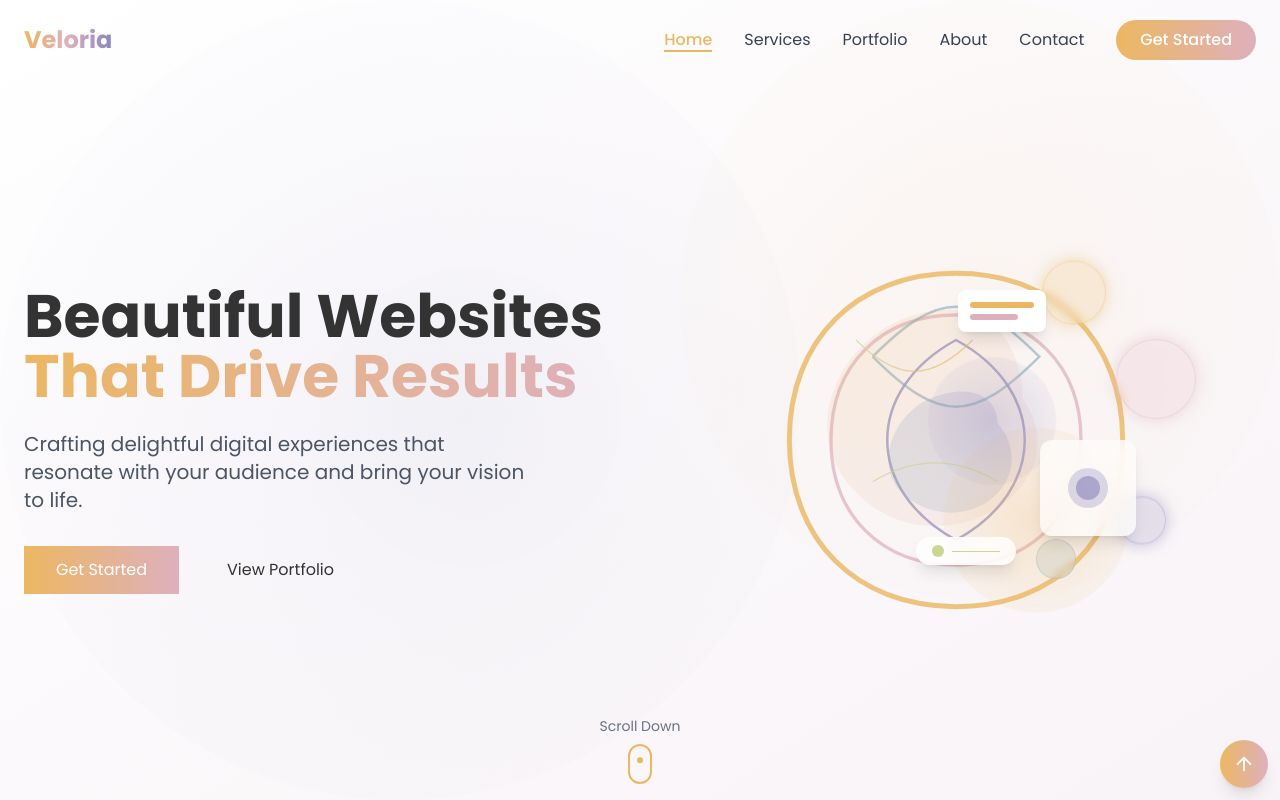
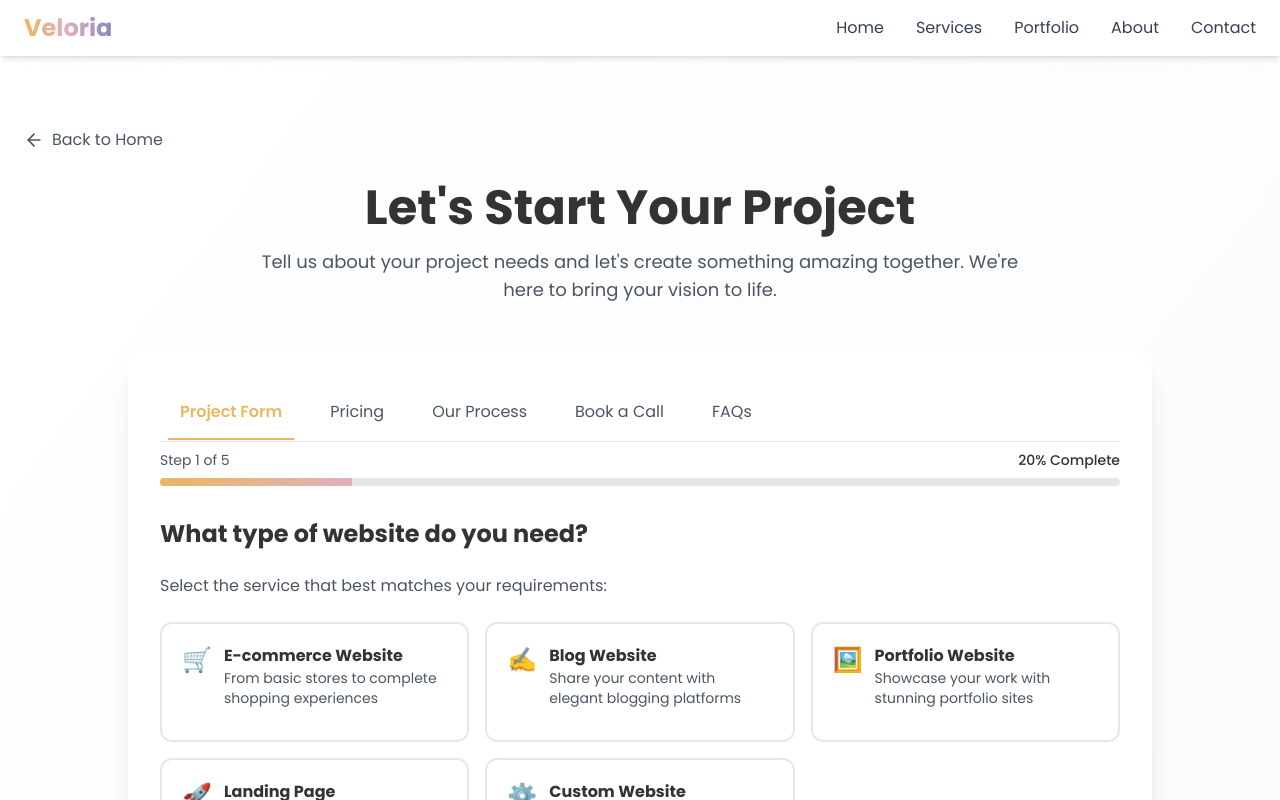
Before and after one commit to anny-whatever/veloria, a React (Vite) app in the folder client/: page /get-started in a window 1280 px wide. Shown: the top 800 px of the page. Built offline with nearby package versions, Linux system fonts and the light colour scheme.

Commit message:
Fixed header buttons

```diff
--- a/client/package.json
+++ b/client/package.json
@@ -14,7 +14,8 @@
     "lucide-react": "^0.263.1",
     "react": "^18.2.0",
     "react-dom": "^18.2.0",
-    "react-intersection-observer": "^9.5.2"
+    "react-intersection-observer": "^9.5.2",
+    "react-router-dom": "^7.3.0"
   },
   "devDependencies": {
     "@types/react": "^18.2.15",
--- a/client/src/App.jsx
+++ b/client/src/App.jsx
@@ -78,7 +78,7 @@ function App() {
                   "primary",
                   "secondary",
                   "accent",
-                  "light",
+                  "primary",
                   "secondary",
                   "primary",
                   "secondary",
--- a/client/src/components/Header/Header.jsx
+++ b/client/src/components/Header/Header.jsx
@@ -1,5 +1,6 @@
 // src/components/Header/Header.jsx
 import { useEffect } from "react";
+import { Link } from "react-router-dom";
 import { motion } from "framer-motion";
 import { useInView } from "react-intersection-observer";
 
@@ -8,6 +9,28 @@ const Header = () => {
     threshold: 0.1,
     triggerOnce: true,
   });
+
+  const scrollToSection = (sectionId) => {
+    const section = document.getElementById(sectionId);
+    if (section) {
+      // Get the navbar height to offset the scroll position
+      const navbar = document.querySelector("nav");
+      const navbarHeight = navbar ? navbar.offsetHeight : 0;
+
+      // Calculate the target position (element position - navbar height - extra padding)
+      const targetPosition =
+        section.getBoundingClientRect().top +
+        window.pageYOffset -
+        navbarHeight -
+        20;
+
+      // Smooth scroll to the calculated position
+      window.scrollTo({
+        top: targetPosition,
+        behavior: "smooth",
+      });
+    }
+  };
 
   // Animation variants
   const containerVariants = {
@@ -135,6 +158,7 @@ const Header = () => {
               className="flex sm:flex-row gap-4 justify-center md:justify-start"
               variants={itemVariants}
             >
+              <Link to="/get-started">
                 <motion.button
                   className="btn-primary px-8 py-3 bg-gradient-to-r from-primary to-secondary text-white"
                   whileHover={{ scale: 1.05 }}
@@ -143,12 +167,14 @@ const Header = () => {
                 >
                   Get Started
                 </motion.button>
+              </Link>
 
               <motion.button
                 className="btn-outline px-8 py-3"
                 whileHover={{ scale: 1.05 }}
                 whileTap={{ scale: 0.95 }}
                 transition={{ type: "spring", stiffness: 400, damping: 17 }}
+                onClick={() => scrollToSection("portfolio")}
               >
                 View Portfolio
               </motion.button>
--- a/client/src/components/Navbar/NavLink.jsx
+++ b/client/src/components/Navbar/NavLink.jsx
@@ -1,11 +1,14 @@
 // src/components/Navbar/NavLink.jsx
 import { useState, useEffect } from "react";
 import { motion } from "framer-motion";
+import { Link } from "react-router-dom";
 
 const NavLink = ({ href, text, mobile = false, onClick }) => {
   const [isActive, setIsActive] = useState(false);
 
   useEffect(() => {
+    // Only add scroll listener for hash links
+    if (href.startsWith("#")) {
       const handleScroll = () => {
         // Get the element with this ID
         const element = document.querySelector(href);
@@ -22,8 +25,11 @@ const NavLink = ({ href, text, mobile = false, onClick }) => {
 
       window.addEventListener("scroll", handleScroll);
       return () => window.removeEventListener("scroll", handleScroll);
+    }
   }, [href]);
 
+  // For links starting with #, use normal anchor behavior
+  if (href.startsWith("#")) {
     return (
       <motion.a
         href={href}
@@ -46,6 +52,31 @@ const NavLink = ({ href, text, mobile = false, onClick }) => {
         )}
       </motion.a>
     );
+  }
+
+  // For other links, use Link component
+  return (
+    <Link to={href} onClick={onClick}>
+      <motion.span
+        className={`relative transition-all duration-300 ${
+          mobile ? "text-gray-800 text-xl" : "text-gray-700"
+        } hover:text-primary ${isActive ? "text-primary font-medium" : ""}`}
+        whileHover={{ scale: 1.05 }}
+        whileTap={{ scale: 0.95 }}
+        transition={{ type: "spring", stiffness: 400, damping: 17 }}
+      >
+        {text}
+        {isActive && !mobile && (
+          <motion.span
+            className="absolute bottom-0 left-0 w-full h-0.5 bg-primary"
+            initial={{ width: 0 }}
+            animate={{ width: "100%" }}
+            transition={{ duration: 0.3 }}
+          ></motion.span>
+        )}
+      </motion.span>
+    </Link>
+  );
 };
 
 export default NavLink;
--- a/client/src/components/Navbar/Navbar.jsx
+++ b/client/src/components/Navbar/Navbar.jsx
@@ -2,6 +2,7 @@
 import { useState, useEffect, useRef } from "react";
 import { Menu, X } from "lucide-react";
 import { motion, AnimatePresence } from "framer-motion";
+import { Link } from "react-router-dom";
 import Logo from "./Logo";
 import NavLink from "./NavLink";
 
@@ -107,6 +108,7 @@ const Navbar = () => {
             <NavLink href="#portfolio" text="Portfolio" />
             <NavLink href="#about" text="About" />
             <NavLink href="#contact" text="Contact" />
+            <Link to="/get-started">
               <motion.button
                 className="px-6 py-2 rounded-full bg-gradient-to-r from-primary to-secondary text-white font-medium transition-all duration-300 hover:shadow-glow-primary"
                 whileHover={{ scale: 1.05 }}
@@ -115,6 +117,7 @@ const Navbar = () => {
               >
                 Get Started
               </motion.button>
+            </Link>
           </div>
 
           {/* Mobile Menu Button */}
@@ -202,15 +205,17 @@ const Navbar = () => {
                     onClick={() => setIsOpen(false)}
                   />
                 </motion.div>
+                <motion.div variants={linkVariants}>
+                  <Link to="/get-started" onClick={() => setIsOpen(false)}>
                     <motion.button
-                  className="mt-4 px-8 py-3 rounded-full w-4/5 bg-gradient-to-r from-primary to-secondary text-white font-medium transition-all duration-300 hover:shadow-glow-primary"
-                  variants={linkVariants}
+                      className="mt-4 px-8 py-3 rounded-full w-full bg-gradient-to-r from-primary to-secondary text-white font-medium transition-all duration-300 hover:shadow-glow-primary"
                       whileHover={{ scale: 1.05 }}
                       whileTap={{ scale: 0.95 }}
-                  onClick={() => setIsOpen(false)}
                     >
                       Get Started
                     </motion.button>
+                  </Link>
+                </motion.div>
               </div>
             </motion.div>
           )}
--- a/client/src/index.css
+++ b/client/src/index.css
@@ -101,5 +101,17 @@ body {
   animation: textGradientAnimation 6s linear infinite;
 }
 
+/* src/styles/scrollbar-hide.css */
+
+/* Hide scrollbars for the tab navigation but keep scrolling functionality */
+.scrollbar-hide::-webkit-scrollbar {
+  display: none;
+}
+
+.scrollbar-hide {
+  -ms-overflow-style: none; /* IE and Edge */
+  scrollbar-width: none; /* Firefox */
+}
+
 /* These classes are defined directly in TailwindCSS, so we don't need to redefine them */
 /* Just add them as normal classes in your jsx files */
--- a/client/src/main.jsx
+++ b/client/src/main.jsx
@@ -1,11 +1,24 @@
 // src/main.jsx
 import React from "react";
 import ReactDOM from "react-dom/client";
-import App from "./App.jsx";
+import { createBrowserRouter, RouterProvider } from "react-router-dom";
+import App from "./App";
+import GetStarted from "./pages/GetStarted/GetStarted";
 import "./index.css";
+
+const router = createBrowserRouter([
+  {
+    path: "/",
+    element: <App />,
+  },
+  {
+    path: "/get-started",
+    element: <GetStarted />,
+  },
+]);
 
 ReactDOM.createRoot(document.getElementById("root")).render(
   <React.StrictMode>
-    <App />
+    <RouterProvider router={router} />
   </React.StrictMode>
 );
--- a/client/tailwind.config.js
+++ b/client/tailwind.config.js
@@ -1,3 +1,6 @@
+// tailwind.config.js
+const plugin = require("tailwindcss/plugin");
+
 /** @type {import('tailwindcss').Config} */
 export default {
   content: ["./index.html", "./src/**/*.{js,ts,jsx,tsx}"],
@@ -31,5 +34,22 @@ export default {
       },
     },
   },
-  plugins: [],
+  plugins: [
+    // Plugin to hide scrollbars while keeping scrolling functionality
+    plugin(function ({ addUtilities }) {
+      const newUtilities = {
+        ".scrollbar-hide": {
+          /* For Internet Explorer and Edge */
+          "-ms-overflow-style": "none",
+          /* For Firefox */
+          "scrollbar-width": "none",
+          /* For WebKit browsers */
+          "&::-webkit-scrollbar": {
+            display: "none",
+          },
+        },
+      };
+      addUtilities(newUtilities);
+    }),
+  ],
 };
--- a/client/vite.config.js
+++ b/client/vite.config.js
@@ -5,6 +5,6 @@ import react from "@vitejs/plugin-react";
 export default defineConfig({
   plugins: [react()],
   server: {
-    allowedHosts: ["44bd-49-36-99-153.ngrok-free.app"],
+    allowedHosts: ["9344-49-36-101-231.ngrok-free.app"],
   },
 });
```
Also changed, not shown: 1 other file (tests, documents, lock files or other folders). Lines whose indentation alone changed are shown as unchanged.
